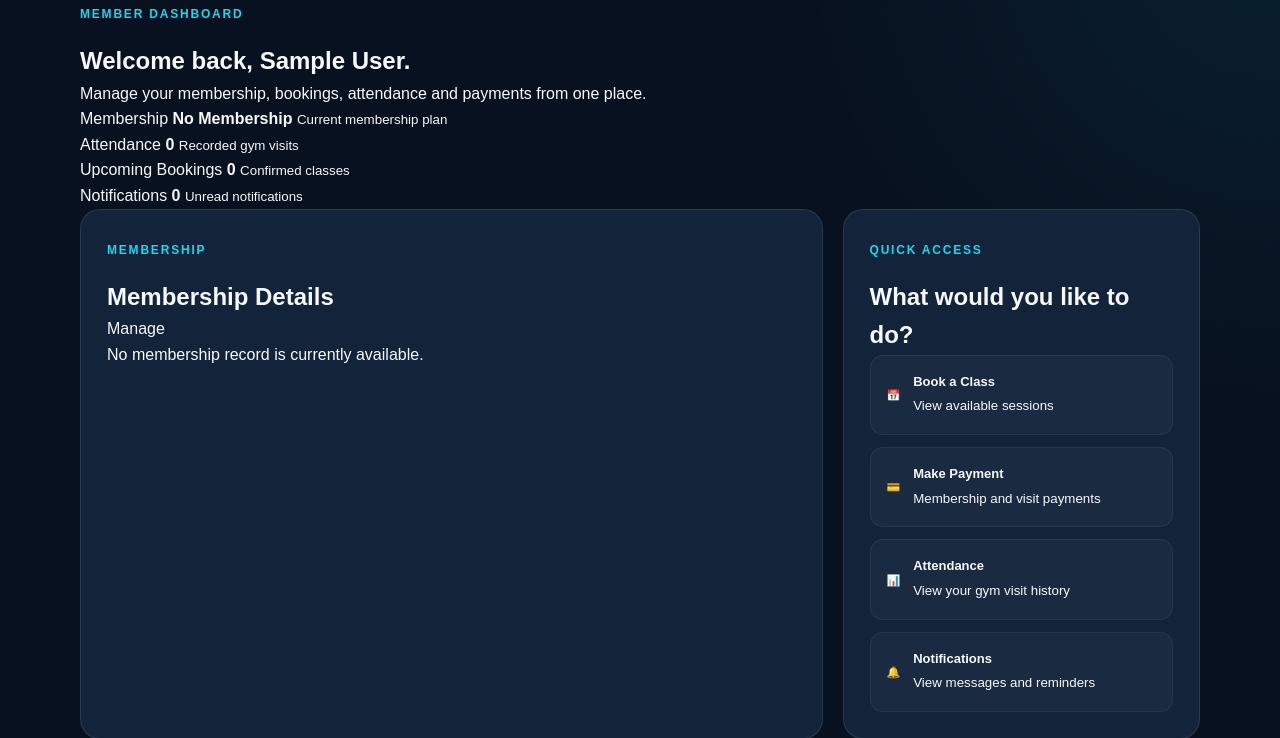
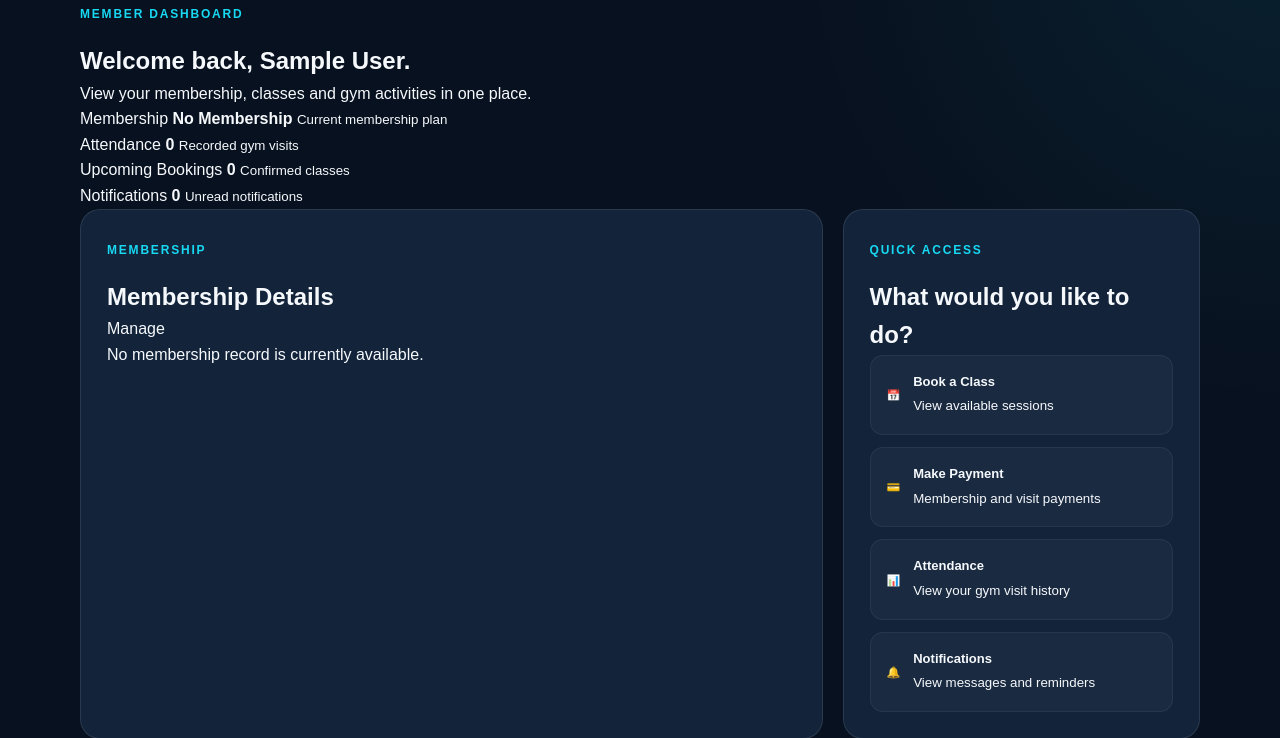
Before and after one commit to ashish0100/Smart-Gym-Management-System, a PHP site: page /member/dashboard.php in a window 1280 px wide. Shown: the part 79-817 px from the top of the page. Run offline with PHP 8.4, Linux system fonts and the light colour scheme; the visitor is signed in with stand-in values (Sample User, id 1); data that the repository does not hold is empty.

Commit message:
SGMS-24: improve member dashboard UI
Improved the member dashboard introduction and interface for better usability.

```diff
--- a/member/dashboard.php
+++ b/member/dashboard.php
@@ -451,11 +451,10 @@ function membershipStatusClass(?string $status): string
                     ?>.
                 </h1>
 
-                <p>
-                    Manage your membership,
-                    bookings, attendance and payments
-                    from one place.
-                </p>
+                <p class="dashboard-subtitle">
+    View your membership, classes and gym activities in one place.
+</p>
+
 
             </div>
 
```
